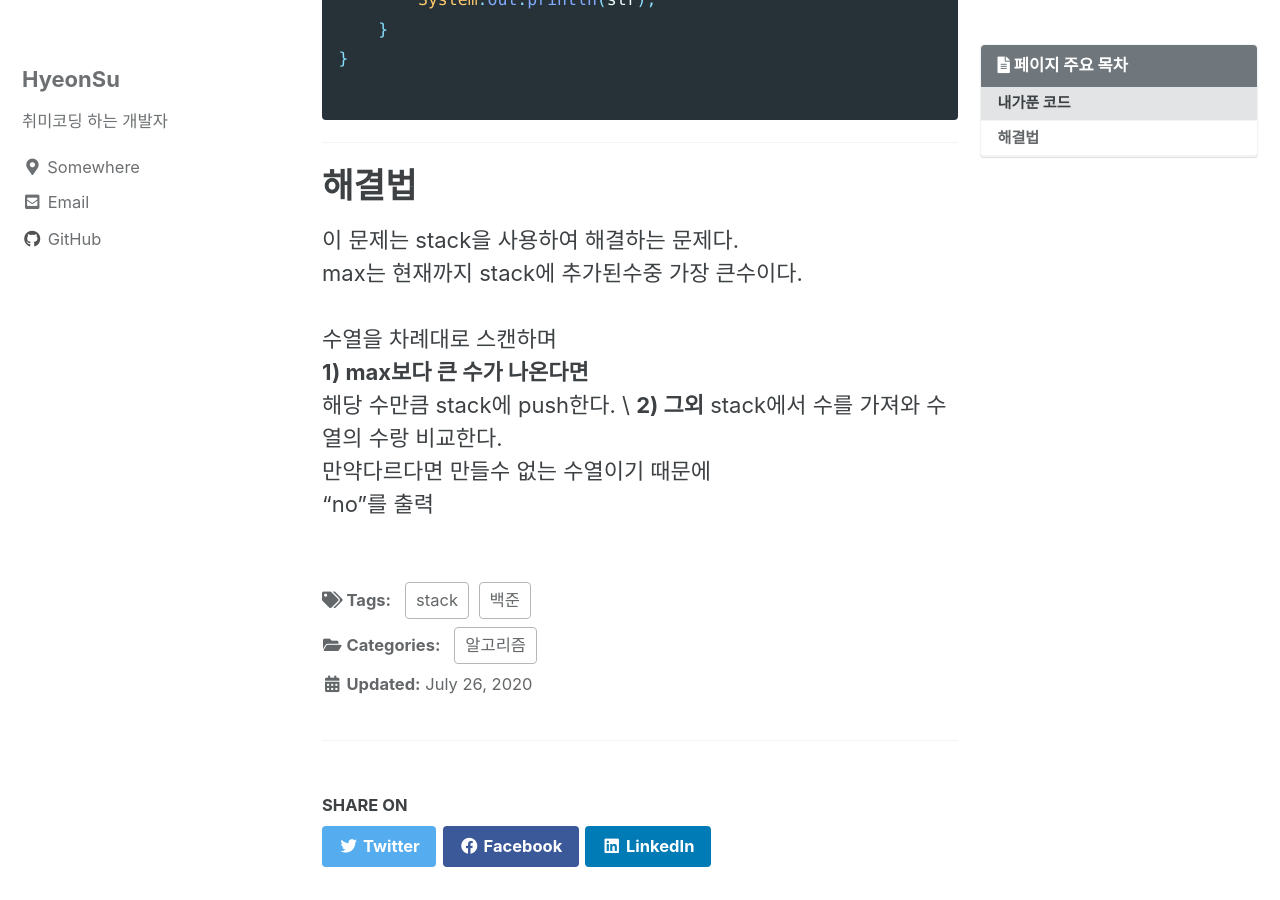
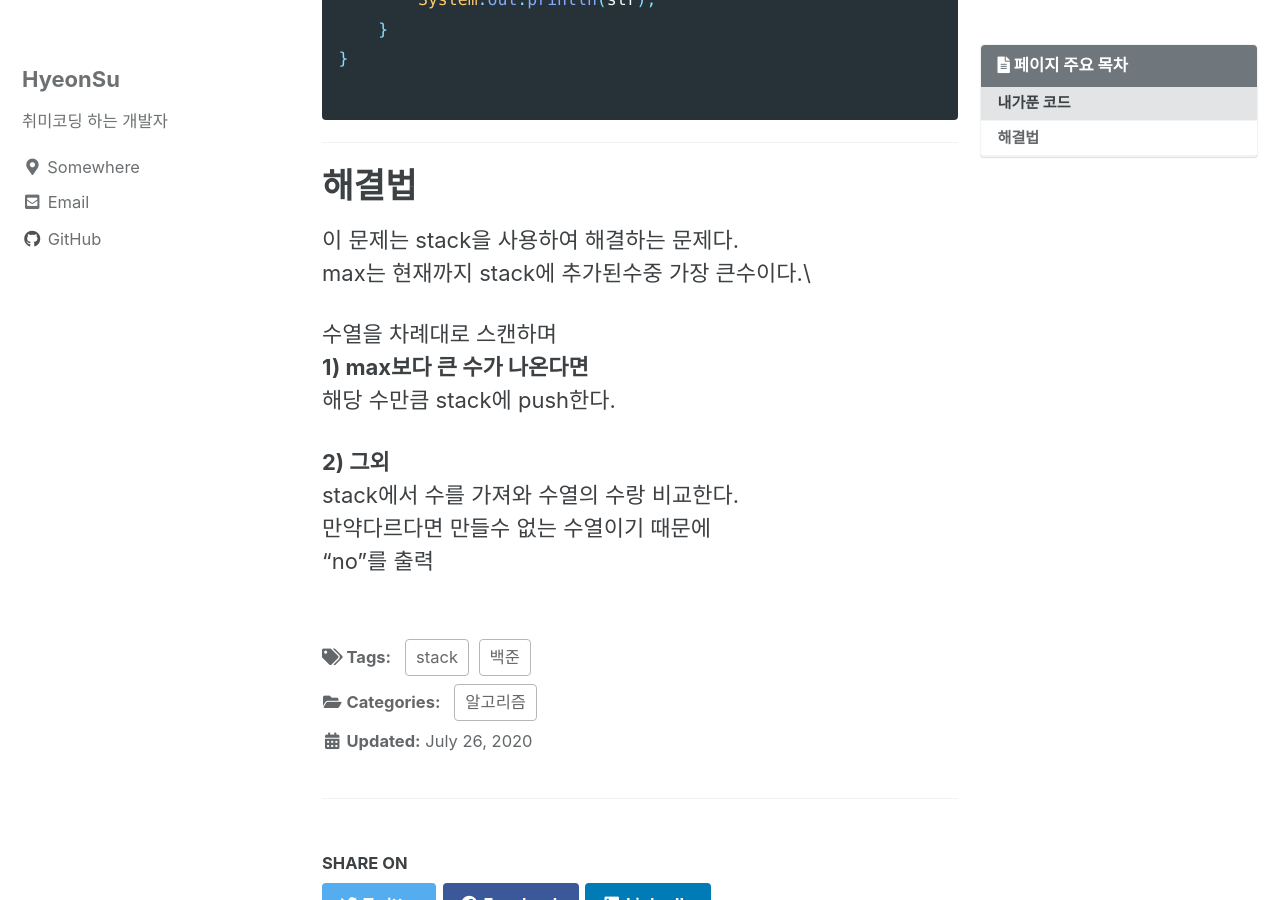
Before and after one commit to hscom96/hscom96.github.io, a Jekyll site: the page built from _posts/2020-07-26-boj1874.md, in a window 1280 px wide and 900 px high, scrolled down 1180 px. Built offline with Jekyll 4.4.1, drawn with Linux system fonts in a browser that asks for light colours; cached includes are drawn as plain includes; comment, search, counter and statistics services are not loaded.

Commit message:
게시물 포스팅

```diff
--- a/_posts/2020-07-26-boj1874.md
+++ b/_posts/2020-07-26-boj1874.md
@@ -56,12 +56,12 @@ public class Main {
 
 이 문제는 stack을 사용하여 해결하는 문제다.\\
 max는 현재까지 stack에 추가된수중 가장 큰수이다.\\
-\\
+
 수열을 차례대로 스캔하며 \\
-__1) max보다 큰 수가 나온다면__\\
+__1) max보다 큰 수가 나온다면__ \\
 해당 수만큼 stack에 push한다.
-\\
-__2) 그외__
+
+__2) 그외__ \\
 stack에서 수를  가져와 수열의 수랑 비교한다.\\
 만약다르다면 만들수 없는 수열이기 때문에 \\
 "no"를 출력
```
Also changed, not shown: _posts/2020-07-27-boj1406.md (+2 -2 lines).
